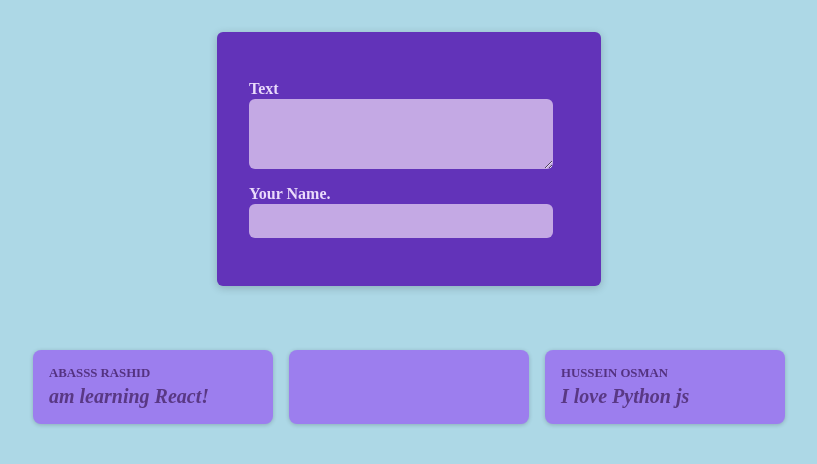
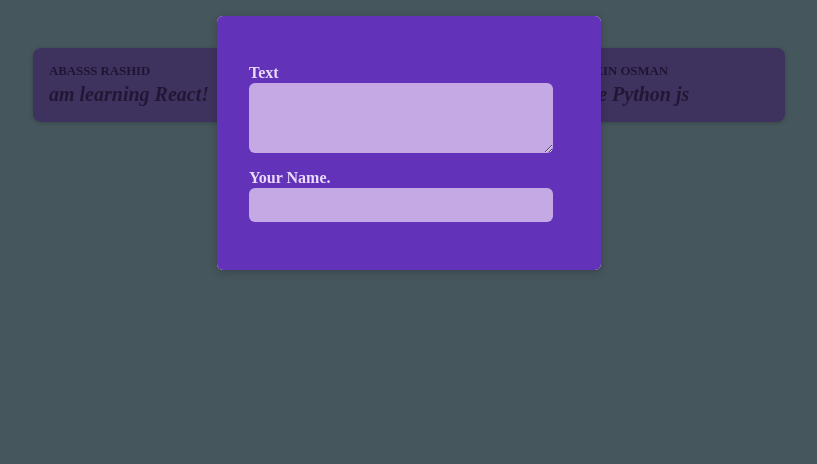
Before and after one commit to Abass-rashid/React-Crash-Project, a React (Vite) app: page / in a window 1280 px wide. Shown: the top 464 px of the page, without its empty margins (231-1048 px from the left). Built offline with nearby package versions, Linux system fonts and the light colour scheme.

Commit message:
Add modal component with pop-up

```diff
--- a/src/Components/Modal.jsx
+++ b/src/Components/Modal.jsx
@@ -0,0 +1,11 @@
+import classes from "./Modal.module.css"
+const Modal = ({children,onModal}) => {
+  return (
+    <>
+      <div className={classes.backdrop} onClick={onModal}/>
+    <dialog open={true} className={classes.modal}>{children}</dialog>
+    </>
+  );
+}
+
+export default Modal;
--- /dev/null
+++ b/src/Components/Modal.module.css
@@ -0,0 +1,18 @@
+.backdrop {
+  position: fixed;
+  top: 0;
+  left: 0;
+  width: 100%;
+  height: 100vh;
+  background-color: rgba(0, 0, 0, 0.6);
+  z-index: 1;
+}
+
+.modal {
+  border: none;
+  border-radius: 6px;
+  box-shadow: 0 2px 8px rgba(0, 0, 0, 0.2);
+  padding: 0;
+  overflow: hidden;
+  z-index: 1;
+}
--- a/src/Components/NewPost.module.css
+++ b/src/Components/NewPost.module.css
@@ -2,9 +2,6 @@
   background-color: #6233b9;
   padding: 2rem;
   width: 20rem;
-  margin: 2rem auto;
-  border-radius: 6px;
-  box-shadow: 0 2px 8px rgba(0, 0, 0, 0.2);
 }
 
 .form label {
--- a/src/Components/PostList.jsx
+++ b/src/Components/PostList.jsx
@@ -2,8 +2,10 @@
 import Post from "./Post";
 import classes from "./PostList.module.css"
 import NewPost from "./NewPost";
+import Modal from "./Modal";
 
 const PostList = () => {
+  const [modalIsVisible, setModalIsVisible] = useState(true)
   const [enteredBody, setEnteredBody] = useState("")
   const [enteredAuther, setEnteredAuther] = useState("");
   const handleChange = (event) => {
@@ -12,12 +14,18 @@
   const handleAuther = (event) => {
     setEnteredAuther(event.target.value)
 }
+const handleModalHide = () => {
+  setModalIsVisible(false)
+}
   return (
     <>
+    {modalIsVisible && (
+     <Modal onModal={handleModalHide}>
+     <NewPost  handleChange={handleChange}
+    onAutherChange={handleAuther} />
+      </Modal> ) }
 
-    <NewPost  handleChange={handleChange} onAutherChange={handleAuther} />
-    <ul className={classes.posts}>
-
+      <ul className={classes.posts}>
    <Post name ="Abasss rashid"  value="am learning React!"  />
    <Post name ={enteredAuther} value= {enteredBody}  />
    <Post name ="Hussein Osman"  value="I love Python js"  />
```
